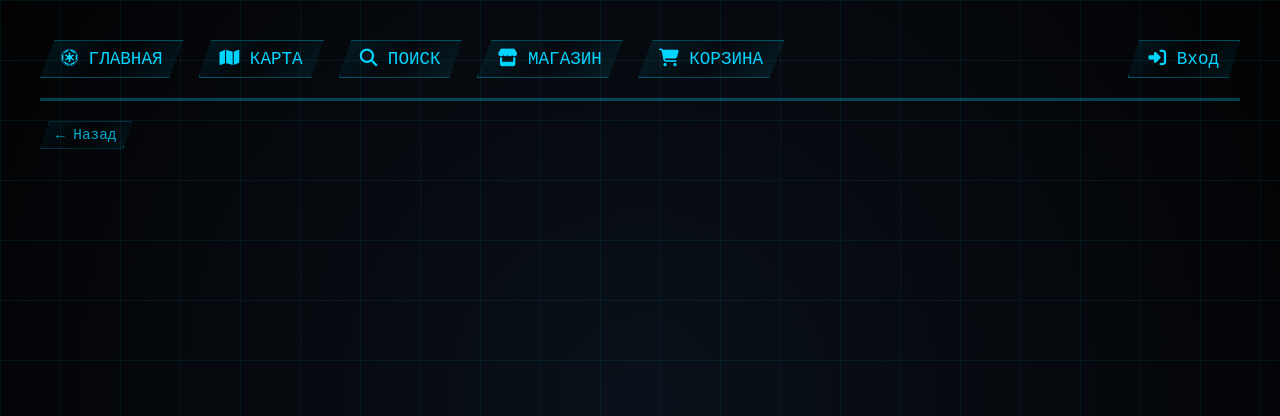
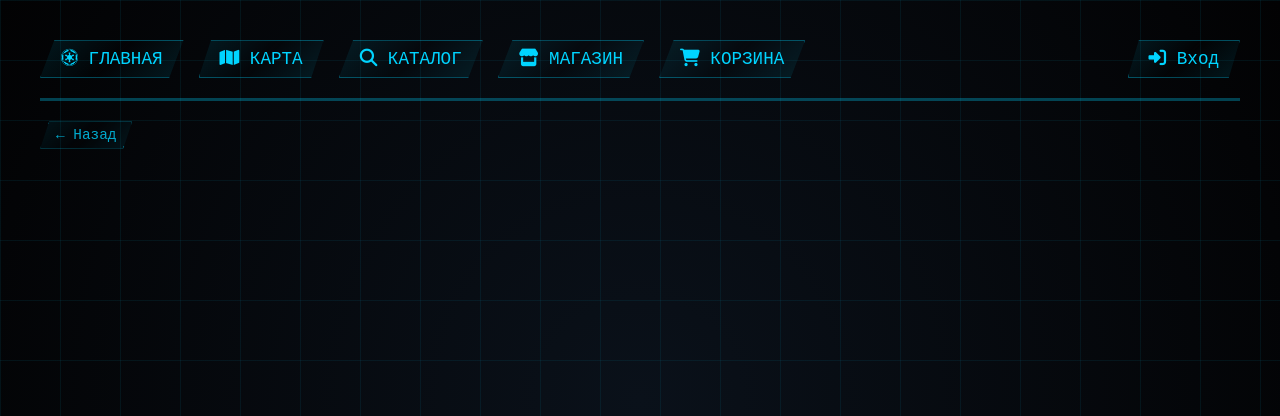
Before and after one commit to korshunovdiogen-star/Solar-World, a Django app: template shop/templates/shop/cart.html in a window 1280 px wide. Shown: the top 416 px of the page. Run offline with Django 5.2, Linux system fonts and the light colour scheme; the template is opened without the code that fills it, so the values that code supplies are empty; parts of the project's set-up code (start-up, migrations or seed data) failed here and were passed over.

Commit message:
Переименовать пункт меню Поиск в Каталог

```diff
--- a/templates/base.html
+++ b/templates/base.html
@@ -22,7 +22,7 @@
 
             <a href="{% url 'main' %}" class="nav-item sound-hover"><i class="fa-brands fa-empire"></i> ГЛАВНАЯ</a>
             <a href="{% url 'planet_list' %}" class="nav-item sound-hover"><i class="fas fa-map"></i> КАРТА</a>
-            <a href="{% url 'catalog' %}" class="nav-item sound-hover"><i class="fas fa-search"></i> ПОИСК</a>
+            <a href="{% url 'catalog' %}" class="nav-item sound-hover"><i class="fas fa-search"></i> КАТАЛОГ</a>
             <a href="{% url 'shop:shop_catalog' %}" class="nav-item sound-hover"><i class="fas fa-store"></i> МАГАЗИН</a>
             <a href="{% url 'shop:cart' %}" class="nav-item sound-hover"><i class="fas fa-shopping-cart"></i> КОРЗИНА</a>
         </div>
```
